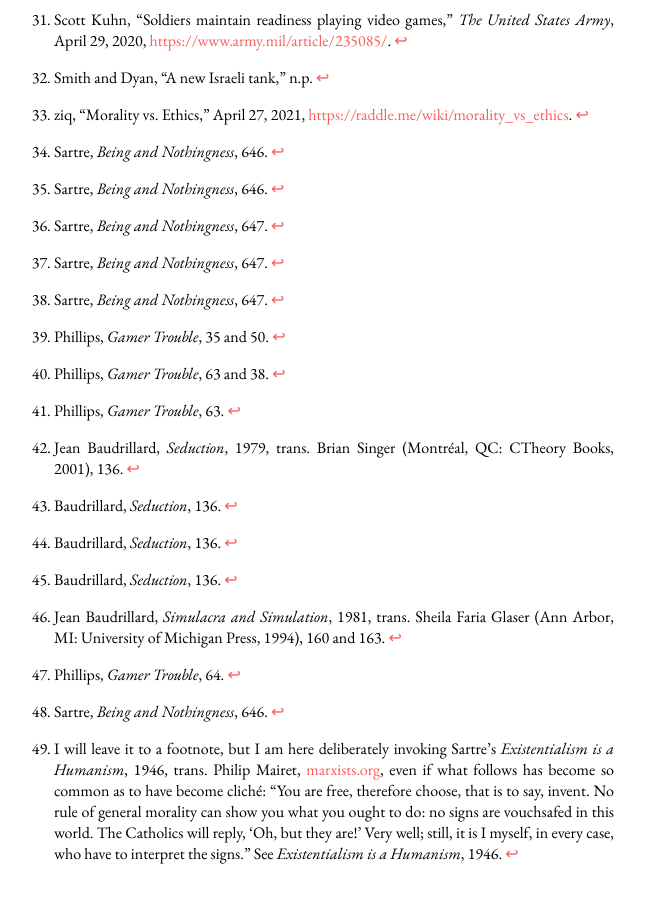
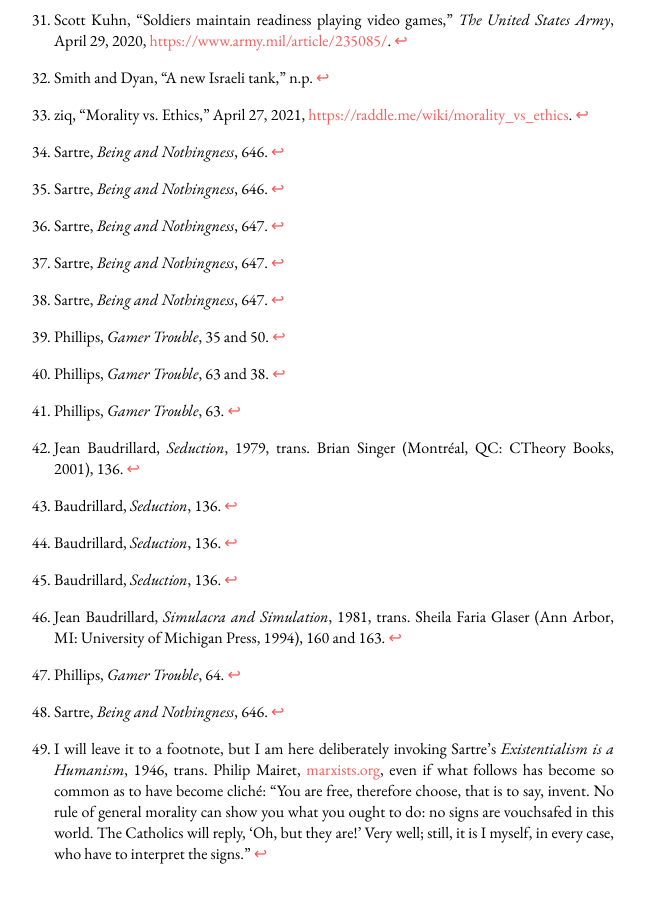
Before and after one commit to steinea/steinea.github.io, a Jekyll site: the page built from _posts/2021-04-28-idea-of-gamer-2.md, in a window 1280 px wide and 900 px high, scrolled down 6273 px. Shown: the whole window, without its empty margins (326-971 px from the left). Built offline with Jekyll 4.4.1, drawn with Linux system fonts in a browser that asks for light colours.

Commit message:
Another fix

```diff
--- a/_posts/2021-04-28-idea-of-gamer-2.md
+++ b/_posts/2021-04-28-idea-of-gamer-2.md
@@ -104,4 +104,4 @@ Such ties are the forms, the functions, the structures of our varied *situations
 [^46]: Jean Baudrillard, *Simulacra and Simulation*, 1981, trans. Sheila Faria Glaser (Ann Arbor, MI: University of Michigan Press, 1994), 160 and 163.
 [^47]: Phillips, *Gamer Trouble*, 64.
 [^48]: Sartre, *Being and Nothingness*, 646.
-[^49]: I will leave it to a footnote, but I am here deliberately invoking Sartre's *Existentialism is a Humanism*, 1946, trans. Philip Mairet, [marxists.org](https://www.marxists.org/reference/archive/sartre/works/exist/sartre.htm), even if what follows has become so common as to have become cliché: "You are free, therefore choose, that is to say, invent. No rule of general morality can show you what you ought to do: no signs are vouchsafed in this world. The Catholics will reply, 'Oh, but they are!' Very well; still, it is I myself, in every case, who have to interpret the signs." See *Existentialism is a Humanism*, 1946.
+[^49]: I will leave it to a footnote, but I am here deliberately invoking Sartre's *Existentialism is a Humanism*, 1946, trans. Philip Mairet, [marxists.org](https://www.marxists.org/reference/archive/sartre/works/exist/sartre.htm), even if what follows has become so common as to have become cliché: "You are free, therefore choose, that is to say, invent. No rule of general morality can show you what you ought to do: no signs are vouchsafed in this world. The Catholics will reply, 'Oh, but they are!' Very well; still, it is I myself, in every case, who have to interpret the signs."
```
